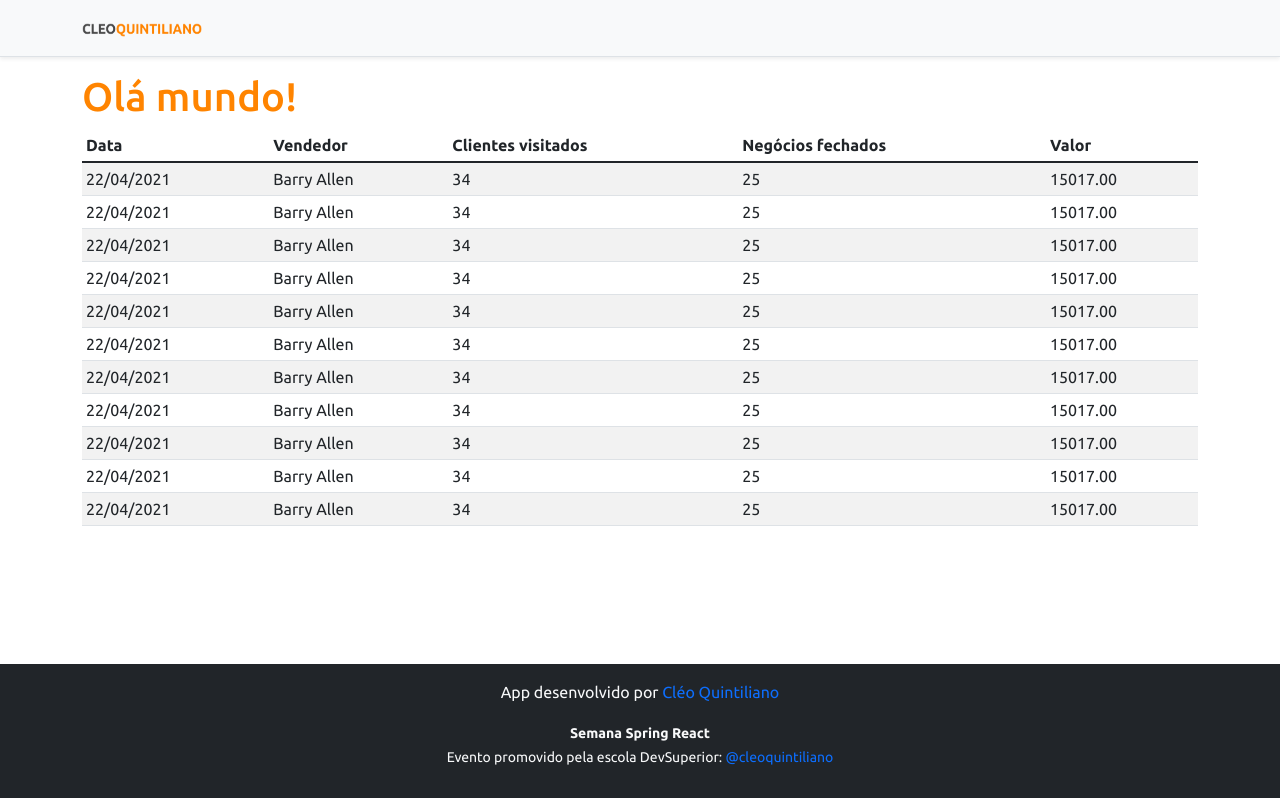
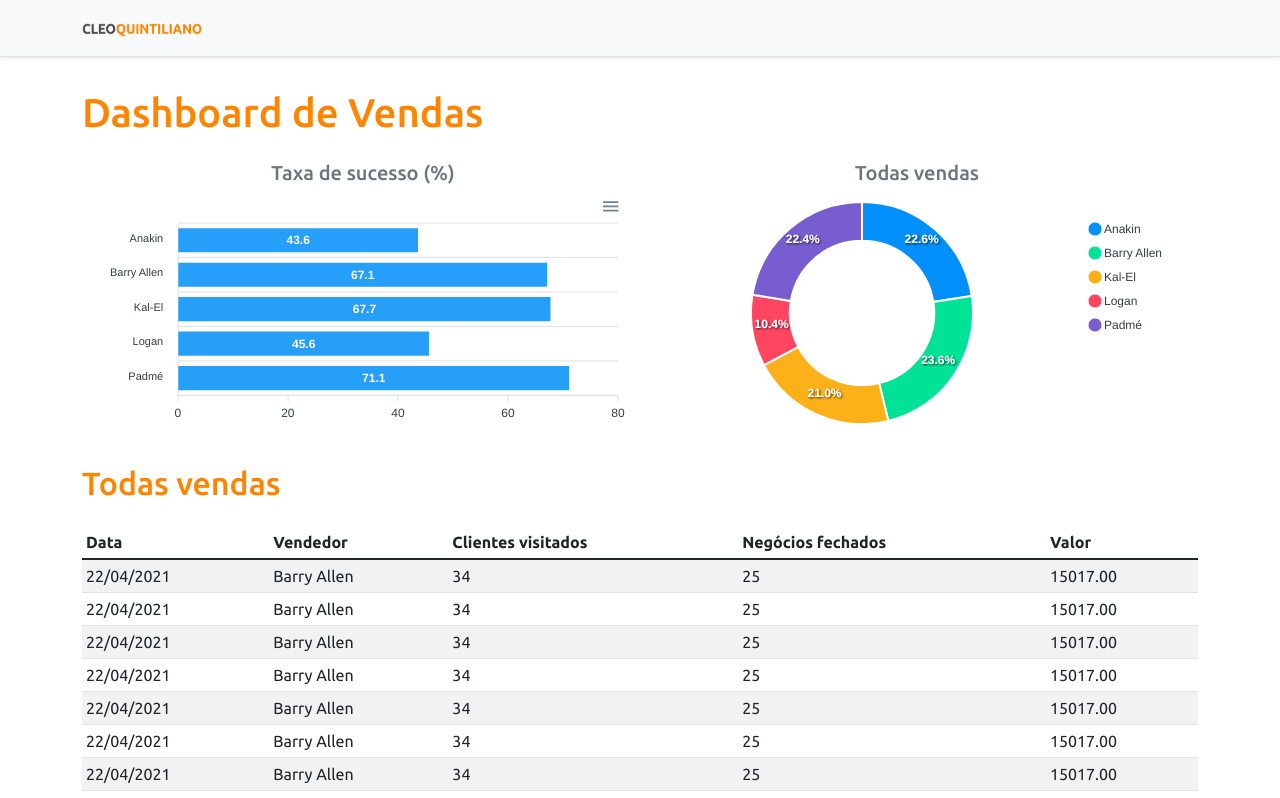
Before and after one commit to cleoquintiliano/projeto-sds, a React (Create React App) app in the folder frontend/: page / in a window 1280 px wide. Shown: the top 798 px of the page. Built offline with nearby package versions, Linux system fonts and the light colour scheme.

Commit message:
Static charts

```diff
--- a/frontend/package.json
+++ b/frontend/package.json
@@ -12,8 +12,10 @@
     "@types/node": "^12.0.0",
     "@types/react": "^17.0.0",
     "@types/react-dom": "^17.0.0",
+    "apexcharts": "^3.29.0",
     "bootstrap": "^5.1.3",
     "react": "^17.0.2",
+    "react-apexcharts": "^1.3.9",
     "react-dom": "^17.0.2",
     "react-scripts": "4.0.3",
     "typescript": "^4.4.4",
--- a/frontend/src/App.tsx
+++ b/frontend/src/App.tsx
@@ -1,13 +1,30 @@
 import Footer from "components/Footer";
 import NavBar from "components/NavBar";
 import DataTable from "components/DataTable";
+import BarChart from "components/BarChart";
+import DonutChart from "components/DonutCharts";
 
 function App() {
   return (
     <>
       <NavBar />
       <div className="container">
-        <h1 className="text-primary">Olá mundo!</h1>
+        <h1 className="text-primary py-3">Dashboard de Vendas</h1>
+
+        <div className="row px-3">
+          <div className="col-sm-6">
+            <h5 className="text-center text-secondary">Taxa de sucesso (%)</h5>
+            <BarChart />
+          </div>
+          <div className="col-sm-6">
+            <h5 className="text-center text-secondary">Todas vendas</h5>
+            <DonutChart />
+          </div>
+        </div>
+
+        <div className="py-3">
+          <h2 className="text-primary">Todas vendas</h2>
+        </div>
 
         <DataTable />
       </div>
--- a/frontend/src/assets/css/styles.css
+++ b/frontend/src/assets/css/styles.css
@@ -31,7 +31,3 @@ body {
 .text-primary {
   color: var(--color-primary) !important;
 }
-
-.link-decoration {
-  text-decoration: none;
-}
--- /dev/null
+++ b/frontend/src/components/BarChart/index.tsx
@@ -0,0 +1,34 @@
+import Chart from "react-apexcharts";
+
+const BarChart = () => {
+  const options = {
+    plotOptions: {
+      bar: {
+        horizontal: true,
+      },
+    },
+  };
+
+  const mockData = {
+    labels: {
+      categories: ["Anakin", "Barry Allen", "Kal-El", "Logan", "Padmé"],
+    },
+    series: [
+      {
+        name: "% Sucesso",
+        data: [43.6, 67.1, 67.7, 45.6, 71.1],
+      },
+    ],
+  };
+
+  return (
+    <Chart
+      options={{ ...options, xaxis: mockData.labels }}
+      series={mockData.series}
+      type="bar"
+      height="240"
+    />
+  );
+};
+
+export default BarChart;
--- /dev/null
+++ b/frontend/src/components/DonutCharts/index.tsx
@@ -0,0 +1,25 @@
+import Chart from "react-apexcharts";
+
+const DonutChart = () => {
+  const mockData = {
+    series: [477138, 499928, 444867, 220426, 473088],
+    labels: ["Anakin", "Barry Allen", "Kal-El", "Logan", "Padmé"],
+  };
+
+  const options = {
+    legend: {
+      show: true,
+    },
+  };
+
+  return (
+    <Chart
+      options={{ ...options, labels: mockData.labels }}
+      series={mockData.series}
+      type="donut"
+      height="240"
+    />
+  );
+};
+
+export default DonutChart;
--- a/frontend/src/components/Footer/index.tsx
+++ b/frontend/src/components/Footer/index.tsx
@@ -5,7 +5,7 @@ const Footer = () => {
         <p className="text-light">
           App desenvolvido por{" "}
           <a
-            className="link-decoration"
+            className="text-decoration-none"
             href="https://github.com/cleoquintiliano"
             target="_blank"
             rel="noreferrer"
@@ -19,7 +19,7 @@ const Footer = () => {
             <br />
             Evento promovido pela escola DevSuperior:{" "}
             <a
-              className="link-decoration"
+              className="text-decoration-none"
               href="https://www.linkedin.com/in/cleoquintiliano/"
               target="_blank"
               rel="noreferrer"
```
Also changed, not shown: 1 other file (tests, documents, lock files or other folders).
